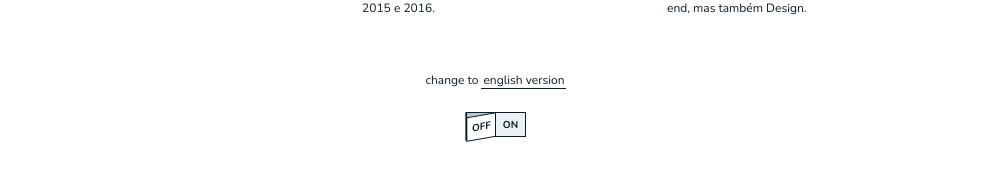
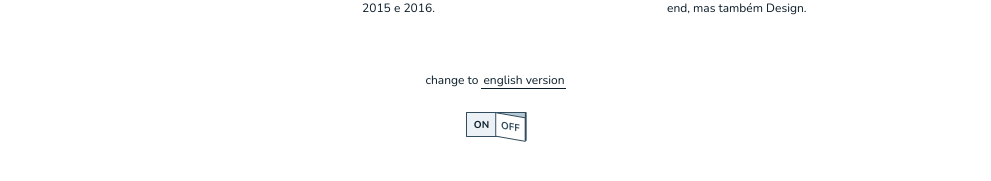
Before and after one commit to gabischima/gabischima.github.io, a Jekyll site: the page built from pt/index.md, in a window 1280 px wide. Shown: the part 580-761 px from the top of the page, without its empty margins (144-1135 px from the left). Built offline with Jekyll 4.4.1, drawn with Linux system fonts in a browser that asks for light colours; our own code applies the rules of GitHub Pages for plain Markdown files.

Commit message:
:art: change on and off sides

```diff
--- a/_includes/mode-switcher.html
+++ b/_includes/mode-switcher.html
@@ -1,8 +1,8 @@
 <label class="gsm-mode-switcher _top_view">
   <span class="gsm-mode-switcher__base"></span>
-  <input type="checkbox">
-  <span class="gsm-mode-switcher__left">Off</span>
-  <span class="gsm-mode-switcher__right">On</span>
+  <input type="checkbox" checked>
+  <span class="gsm-mode-switcher__left">On</span>
+  <span class="gsm-mode-switcher__right">Off</span>
 </label>
 
 <!-- <script src="{{ "/assets/js/toogle_mode.js " | prepend: site.baseurl }}"></script> -->
--- a/assets/css/mode-switcher.css
+++ b/assets/css/mode-switcher.css
@@ -7,6 +7,7 @@
   font-size: 10px;
   font-weight: bold;
   margin-top: 24px;
+  color: #314C5E;
 }
 
 .gsm-mode-switcher input {
@@ -20,7 +21,7 @@
   width: 60px;
   height: 25px;
   right: 0;
-  border: 1px solid #0B1D29;
+  border: 1px solid #314C5E;
   background-color: #B6C8D4;
 }
 
@@ -29,7 +30,7 @@
   position: absolute;
   height: 25px;
   width: 31px;
-  border: 1px solid #0B1D29;
+  border: 1px solid #314C5E;
   display: flex;
   align-items: center;
   justify-content: center;
@@ -53,7 +54,7 @@
   top: -5px;
   width: 2px;
   height: 26px;
-  background-color: #0B1D29;
+  background-color: #314C5E;
   border-radius: 1px;
   transform: rotate(25deg) skewX(25deg);
 }
@@ -61,6 +62,7 @@
 .gsm-mode-switcher__right {
   right: 0;
   background-color: #EBF1F5;
+  color: #0B1D29;
 }
 
 input:checked + .gsm-mode-switcher__left {
@@ -68,6 +70,7 @@ input:checked + .gsm-mode-switcher__left {
   top: 0;
   height: 25px;
   background-color: #EBF1F5;
+  color: #0B1D29;
 }
 
 input:checked + .gsm-mode-switcher__left::before {
@@ -80,6 +83,7 @@ input:checked + .gsm-mode-switcher__left + .gsm-mode-switcher__right {
   border-radius: 1px;
   height: 24px;
   background-color: #FFFFFF;
+  color: #314C5E;
 }
 
 input:checked + .gsm-mode-switcher__left + .gsm-mode-switcher__right::before {
@@ -89,7 +93,7 @@ input:checked + .gsm-mode-switcher__left + .gsm-mode-switcher__right::before {
   width: 2px;
   height: 26px;
   top: -5px;
-  background-color: #0B1D29;
+  background-color: #314C5E;
   border-radius: 1px;
   transform: rotate(-25deg) skewX(-25deg);
 }
```
